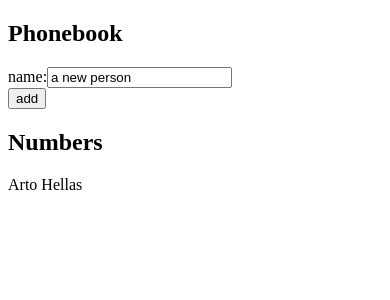
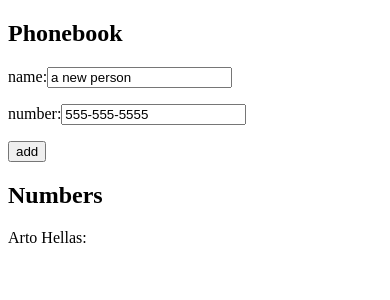
Before and after one commit to nsapse/full_stack_open_2020, a React (Create React App) app in the folder part_2/2b_exercises/: page / in a window 390 px wide. Shown: the top 300 px of the page. Built offline with nearby package versions, Linux system fonts and the light colour scheme; the HTML template or start-up script is replaced by a standard one.

Commit message:
finished exercise 2.8 (Phonebook Step3). forgot to make own branch, oops

```diff
--- a/part_2/2b_exercises/src/App.js
+++ b/part_2/2b_exercises/src/App.js
@@ -8,14 +8,17 @@ const App = () => {
     'a new person'
   )
 
+  const [number, setNumber] = useState('555-555-5555')
+
   const addName  = (event) => {
     event.preventDefault()
     const newObject = {
       name: newName,
+      number: number,
       date: new Date().toISOString(),
       id: persons.length + 1
     }
-    const found = persons.some(person => person.name.toLowerCase() === newObject.name.toLowerCase())
+    const found = persons.some(person => person.name.toLocaleLowerCase() === newObject.name.toLowerCase())
     if (found) {
       alert(`${newObject.name} already in Phonebook`)
     }
@@ -28,23 +31,38 @@ const App = () => {
     setNewName(event.target.value)
   }
 
+  const handleNumChange = (event) => {
+    setNumber(event.target.value)
+  }
+
+
   return (
     <div>
       {/* <div>debug: {newName} </div> */}
       <h2>Phonebook</h2>
       <form  onSubmit = {addName}>
-        <div> name:
+        <div>
+          <p>
+          name:
           <input
           value = {newName}
           onChange = {handleFormChange}
           />
+          </p>
+          <p>
+          number:
+          <input
+          value = {number}
+          onChange = {handleNumChange}
+          />
+          </p>
         </div>
         <div>
           <button type="submit">add</button>
         </div>
       </form>
       <h2>Numbers</h2>
-     {persons.map((person, i) => <p id = {i}>{person.name}</p>)}
+     {persons.map((person, i) => <p id = {i}>{person.name}: {person.number}</p>)}
     </div>
   )
 }
```
